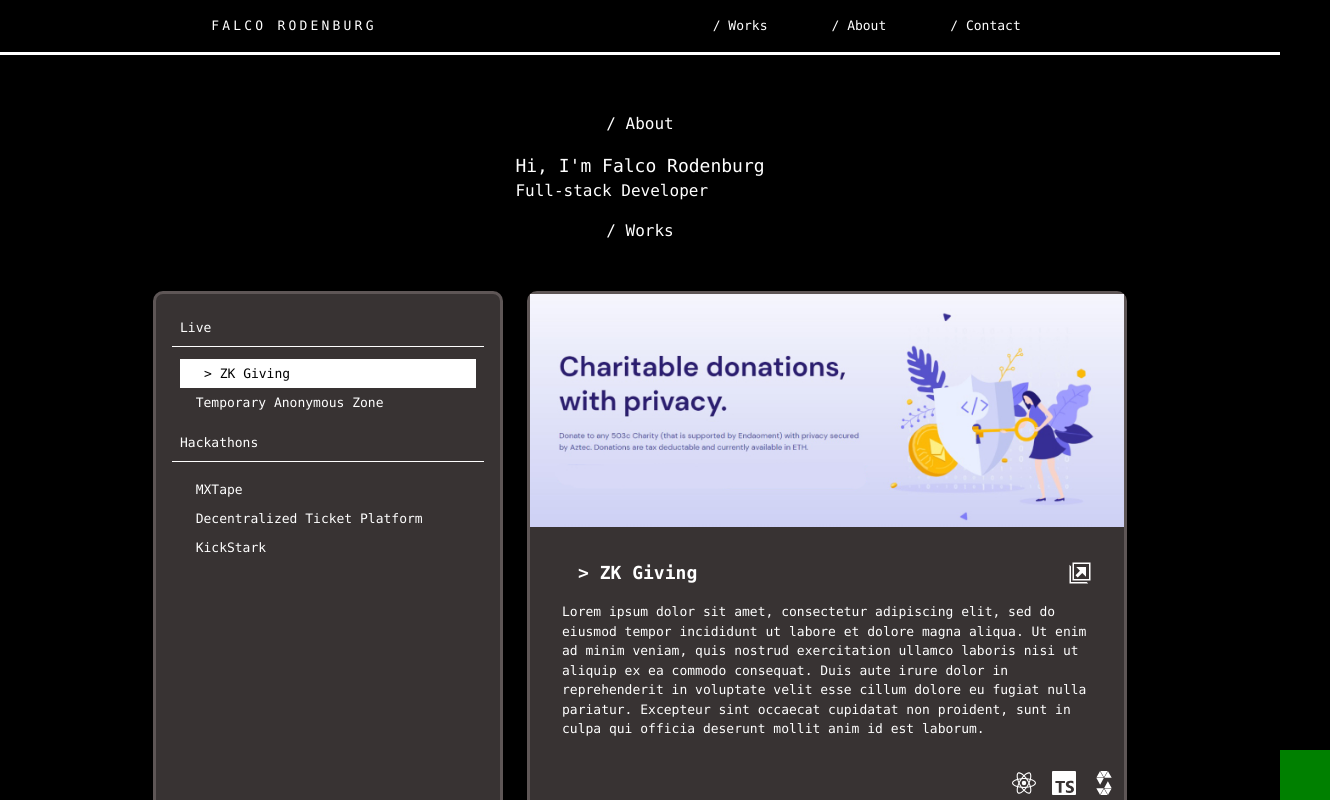
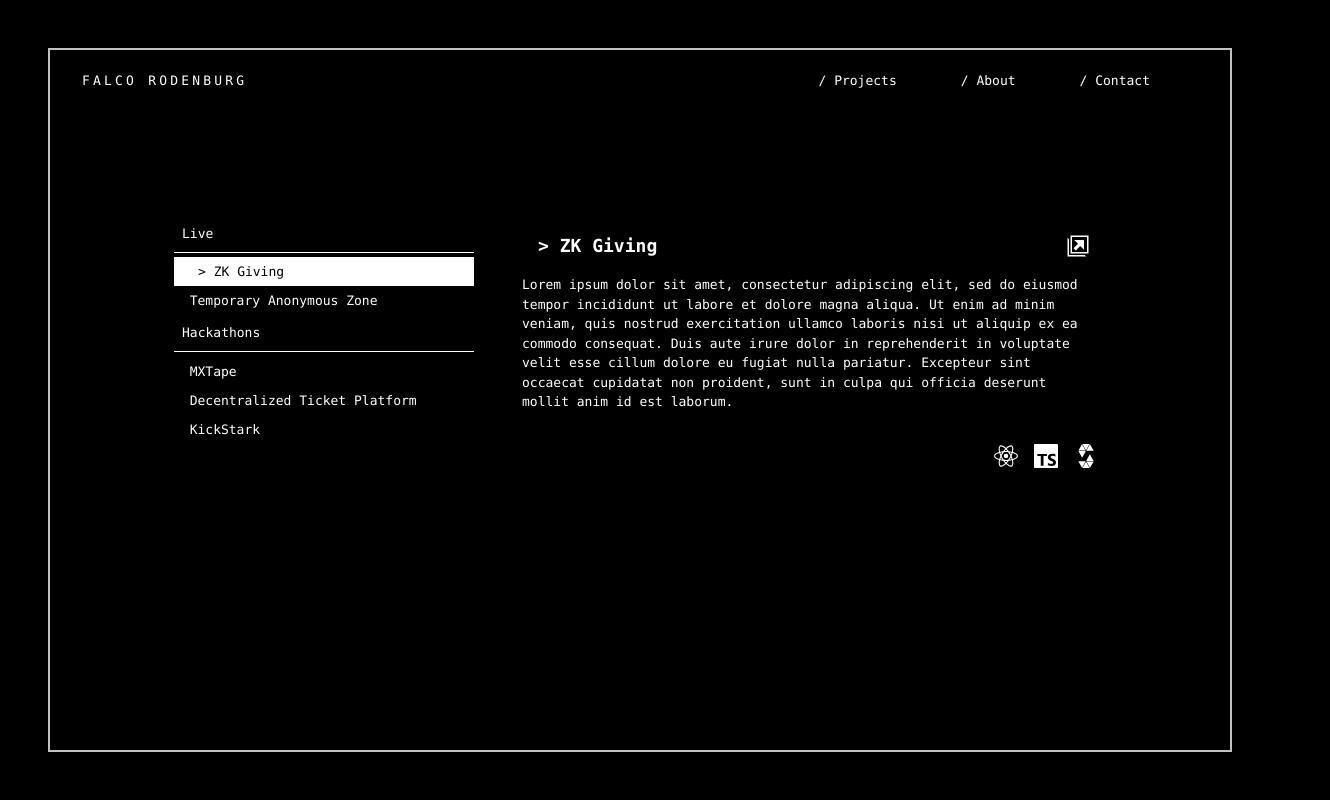
Before and after one commit to Falco90/portfolio, a Next.js app: page / in a window 1280 px wide. Shown: the top 800 px of the page, 1330 px wide, since content can reach past the window. Built offline with nearby package versions, Linux system fonts and the light colour scheme.

Commit message:
general styling updates

```diff
--- a/components/Navbar.tsx
+++ b/components/Navbar.tsx
@@ -7,7 +7,7 @@ const Navbar: FC = () => {
     <div className={styles.navbar}>
         <h1>FALCO RODENBURG</h1>
       <ul>
-        <Link href="#works"><li>Works</li></Link>
+        <Link href="#works"><li>Projects</li></Link>
         <Link href="#about"><li>About</li></Link>
         <Link href="#contact"><li>Contact</li></Link>
       </ul>
--- a/components/Works/Display.tsx
+++ b/components/Projects/Display.tsx
@@ -56,13 +56,6 @@ const Display: FC<Props> = (props) => {
     <div className={styles.display}>
       {project ? (
         <div key={project.id}>
-          <Image
-            src={project.image}
-            alt="Project logo"
-            width={700}
-            height={275}
-            className={styles.projectImage}
-          />
           <div className={styles.displayText}>
             <div className={styles.heading}>
               <h1>{project.name}</h1>{" "}
--- a/pages/index.tsx
+++ b/pages/index.tsx
@@ -1,6 +1,6 @@
 import Head from "next/head";
 import styles from "../styles/Home.module.css";
-import Works from "../components/Works";
+import Works from "../components/Projects";
 import About from "../components/About";
 import Navbar from "../components/Navbar";
 
@@ -12,20 +12,24 @@ export default function Home() {
         <meta name="viewport" content="width=device-width, initial-scale=1" />
         <link rel="icon" href="/favicon.ico" />
       </Head>
-      <Navbar />
+      {/* <Navbar /> */}
       <main className={styles.main}>
-        <section id="about">
+        <div className={styles.container}>
+          <Navbar />
+        {/* <section id="about">
           <h2>/ About</h2>
           <About />
-        </section>
+        </section> */}
         <section id="works">
-          <h2>/ Works</h2>
+          {/* <h2>/ Projects</h2> */}
           <Works />
         </section>
-        <section>
+        {/* <section>
           <h2>/ Contact</h2>
-        </section>
+        </section> */}
+        </div>
       </main>
+
     </>
   );
 }
--- a/styles/Home.module.css
+++ b/styles/Home.module.css
@@ -1,12 +1,23 @@
 .main {
   display: flex;
   flex-direction: column;
-  justify-content: space-between;
+  justify-content: center;
   align-items: center;
-  padding: 6rem;
-  min-height: 100vh;
+  padding: 3rem;
+  height: 100vh;
   font-family: var(--font-mono);
   color: #fff;
+}
+
+.container {
+  border: 2px solid rgba(255, 255, 255, 0.76);;
+  width: 100%;
+  height: 100%;
+  display: flex;
+  flex-direction: column;
+  justify-content: center;
+  align-items: center;
+  position: relative;
 }
 
 .about h1 {
@@ -31,10 +42,11 @@
   flex-direction: row;
   align-items: center;
   gap: 18rem;
-  justify-content: center;
-  border-bottom: 3px solid #fff;
+  justify-content: space-between;
+  padding: 0.3rem 2rem;
+  /* border-bottom: 2px solid rgba(255, 255, 255, 0.76); */
   font-family: var(--font-mono);
-  position: fixed;
+  position: absolute;
   top: 0;
   width: 100%;
   font-size: small;
@@ -68,7 +80,7 @@
 .projectscontainer {
   display: flex;
   flex-direction: row;
-  gap: 1.5rem;
+  gap: 2rem;
   background-color: #000;
   font-family: var(--font-mono);
   color: #fff;
@@ -81,17 +93,14 @@
 .display {
   margin-top: 2rem;
   width: 600px;
-  height: 600px;
-  background-color: rgb(56, 51, 51);
-  border-radius: 10px;
-  border: 3px rgb(94, 86, 86) solid;
+  height: 400px;
 }
 
 .displayText {
   display: flex;
   flex-direction: column;
-  padding: 2rem;
   font-size: small;
+  padding: 1rem;
 }
 
 .display section p {
@@ -121,6 +130,7 @@
   flex-direction: row;
   justify-content: center;
   animation: appear 0.5s;
+  margin-top: 1rem;
 }
 
 .iconbar p {
@@ -144,11 +154,11 @@
 
 .projectlist {
   margin-top: 2rem;
-  background-color: rgb(56, 51, 51);
-  padding: 1rem;
+  /* background-color: rgb(56, 51, 51); */
+  /* padding: 1rem; */
   border-radius: 10px;
-  border: 3px rgb(94, 86, 86) solid;
-  width: 350px;
+  /* border: 3px rgb(94, 86, 86) solid; */
+  width: 300px;
 }
 
 .projectlist p {
@@ -157,7 +167,7 @@
 }
 
 .projectlist ul {
-  padding: 0.5rem;
+  /* padding: 0.5rem; */
   color: #fff;
   font-size: small;
 }
@@ -209,18 +219,6 @@
   margin-right: 0;
   color: #000;
 }
-
-.activeItem::after {
-  content: "";
-  height: 50px;
-  width: 50px;
-  right: -50px;
-  bottom: 0;
-  position: absolute;
-  /* clip-path: polygon(100% 0, 0% 100%, 100% 100%); */
-  background-color: green;
-}
-
 
 @keyframes slidein {
   from {
```
Also changed, not shown: components/Projects/List.tsx (renamed from components/Works/List.tsx), components/Projects/index.tsx (renamed from components/Works/index.tsx).
